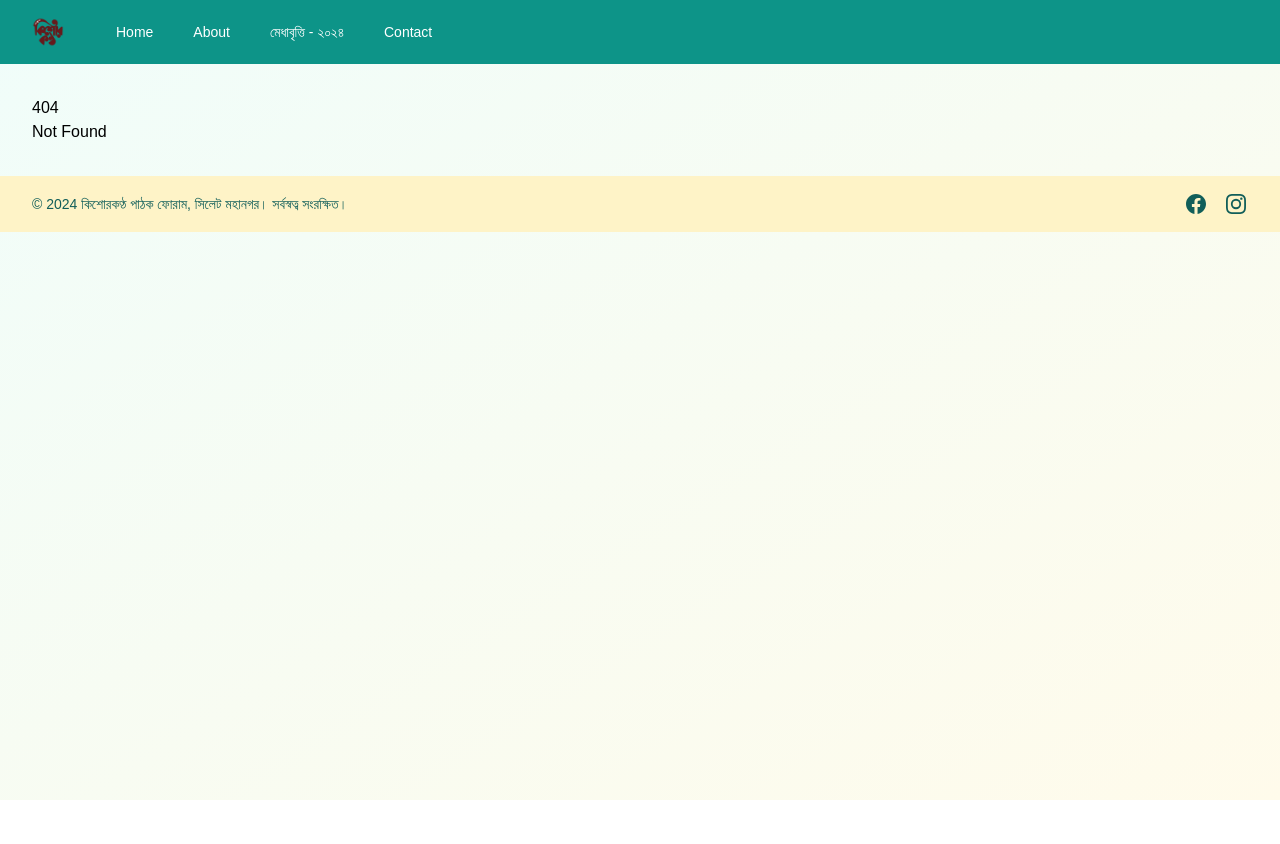
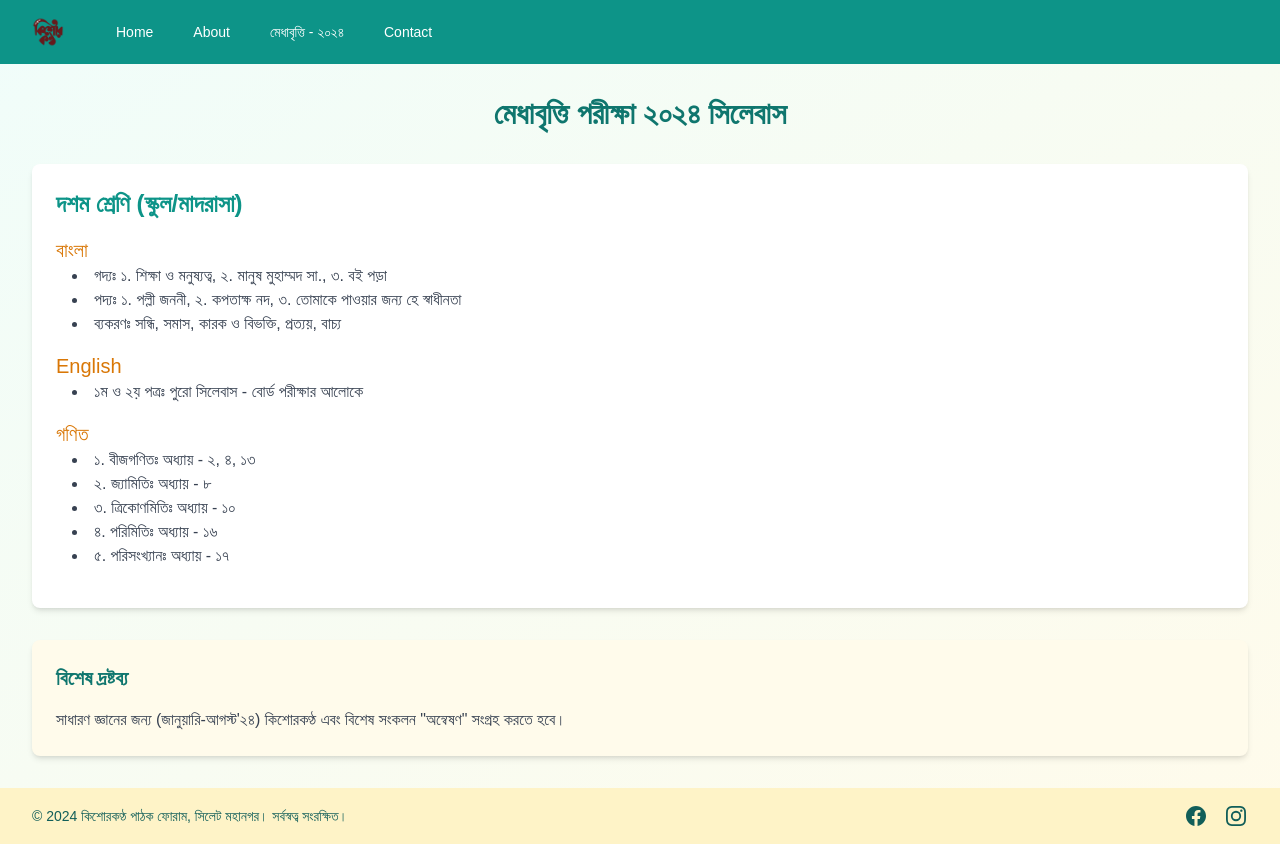
Before and after one commit to Mufassir-Chowdhury/kkrf, a SvelteKit app: page /medhabritti-2024/syllabus in a window 1280 px wide. Before the commit this address had no page. Before the commit the page ends 800 px from the top, so only its background shows below. Built offline with nearby package versions, Linux system fonts and the light colour scheme.

Commit message:
added syllabus page

```diff
--- a/src/routes/medhabritti-2024/+page.svelte
+++ b/src/routes/medhabritti-2024/+page.svelte
@@ -61,6 +61,12 @@
           সাধারণ জ্ঞানের জন্য (জানুয়ারি-আগস্ট'২৪) কিশোরকণ্ঠ এবং বিশেষ সংকলন "অন্বেষণ" সংগ্রহ করতে হবে।
         </p>
       </div>
+      <div in:fly="{{ y: 50, duration: 500, delay: 1000 }}" class="bg-white p-6 rounded-lg shadow-md text-center">
+        <h3 class="text-xl font-semibold text-teal-700 mb-4">পরীক্ষার সিলেবাস</h3>
+        <a href="/medhabritti-2024/syllabus" class="bg-amber-500 text-white py-2 px-4 rounded-md hover:bg-amber-600 transition-colors">
+          সিলেবাস দেখুন
+        </a>
+      </div>
 
       <div in:fly="{{ y: 50, duration: 500, delay: 600 }}" class="bg-teal-100 p-6 rounded-lg shadow-md text-center">
         <h3 class="text-xl font-semibold text-teal-700 mb-4">রেজিস্ট্রেশন করুন</h3>
--- /dev/null
+++ b/src/routes/medhabritti-2024/syllabus/+page.svelte
@@ -0,0 +1,78 @@
+<script>
+    import { fly } from 'svelte/transition';
+    import { onMount } from 'svelte';
+
+    let mounted = false;
+
+    onMount(() => {
+      mounted = true;
+    });
+
+    const syllabusData = [
+      {
+        class: "দশম শ্রেণি (স্কুল/মাদরাসা)",
+        subjects: [
+          {
+            name: "বাংলা",
+            topics: [
+              "গদ্যঃ ১. শিক্ষা ও মনুষ্যত্ব, ২. মানুষ মুহাম্মদ সা., ৩. বই পড়া",
+              "পদ্যঃ ১. পল্লী জননী, ২. কপতাক্ষ নদ, ৩. তোমাকে পাওয়ার জন্য হে স্বাধীনতা",
+              "ব্যকরণঃ সন্ধি, সমাস, কারক ও বিভক্তি, প্রত্যয়, বাচ্য"
+            ]
+          },
+          {
+            name: "English",
+            topics: [
+              "১ম ও ২য় পত্রঃ পুরো সিলেবাস - বোর্ড পরীক্ষার আলোকে"
+            ]
+          },
+          {
+            name: "গণিত",
+            topics: [
+              "১. বীজগণিতঃ অধ্যায় - ২, ৪, ১৩",
+              "২. জ্যামিতিঃ অধ্যায় - ৮",
+              "৩. ত্রিকোণমিতিঃ অধ্যায় - ১০",
+              "৪. পরিমিতিঃ অধ্যায় - ১৬",
+              "৫. পরিসংখ্যানঃ অধ্যায় - ১৭"
+            ]
+          }
+        ]
+      },
+      // Add data for other classes (নবম, অষ্টম, etc.) following the same structure
+    ];
+  </script>
+
+  <svelte:head>
+    <title>মেধাবৃত্তি পরীক্ষা ২০২৪ সিলেবাস - কিশোরকণ্ঠ পাঠক ফোরাম, সিলেট মহানগর</title>
+  </svelte:head>
+
+  <div class="space-y-8">
+    <h1 class="text-3xl font-bold text-center text-teal-700">
+      মেধাবৃত্তি পরীক্ষা ২০২৪ সিলেবাস
+    </h1>
+
+    {#if mounted}
+      {#each syllabusData as classData, index}
+        <div in:fly="{{ y: 50, duration: 500, delay: index * 100 }}" class="bg-white p-6 rounded-lg shadow-md">
+          <h2 class="text-2xl font-semibold text-teal-600 mb-4">{classData.class}</h2>
+          {#each classData.subjects as subject}
+            <div class="mb-4">
+              <h3 class="text-xl font-medium text-amber-600">{subject.name}</h3>
+              <ul class="list-disc list-inside pl-4 text-gray-700">
+                {#each subject.topics as topic}
+                  <li>{topic}</li>
+                {/each}
+              </ul>
+            </div>
+          {/each}
+        </div>
+      {/each}
+
+      <div in:fly="{{ y: 50, duration: 500, delay: syllabusData.length * 100 }}" class="bg-amber-50 p-6 rounded-lg shadow-md">
+        <h3 class="text-xl font-semibold text-teal-700 mb-4">বিশেষ দ্রষ্টব্য</h3>
+        <p class="text-gray-700">
+          সাধারণ জ্ঞানের জন্য (জানুয়ারি-আগস্ট'২৪) কিশোরকণ্ঠ এবং বিশেষ সংকলন "অন্বেষণ" সংগ্রহ করতে হবে।
+        </p>
+      </div>
+    {/if}
+  </div>
```
